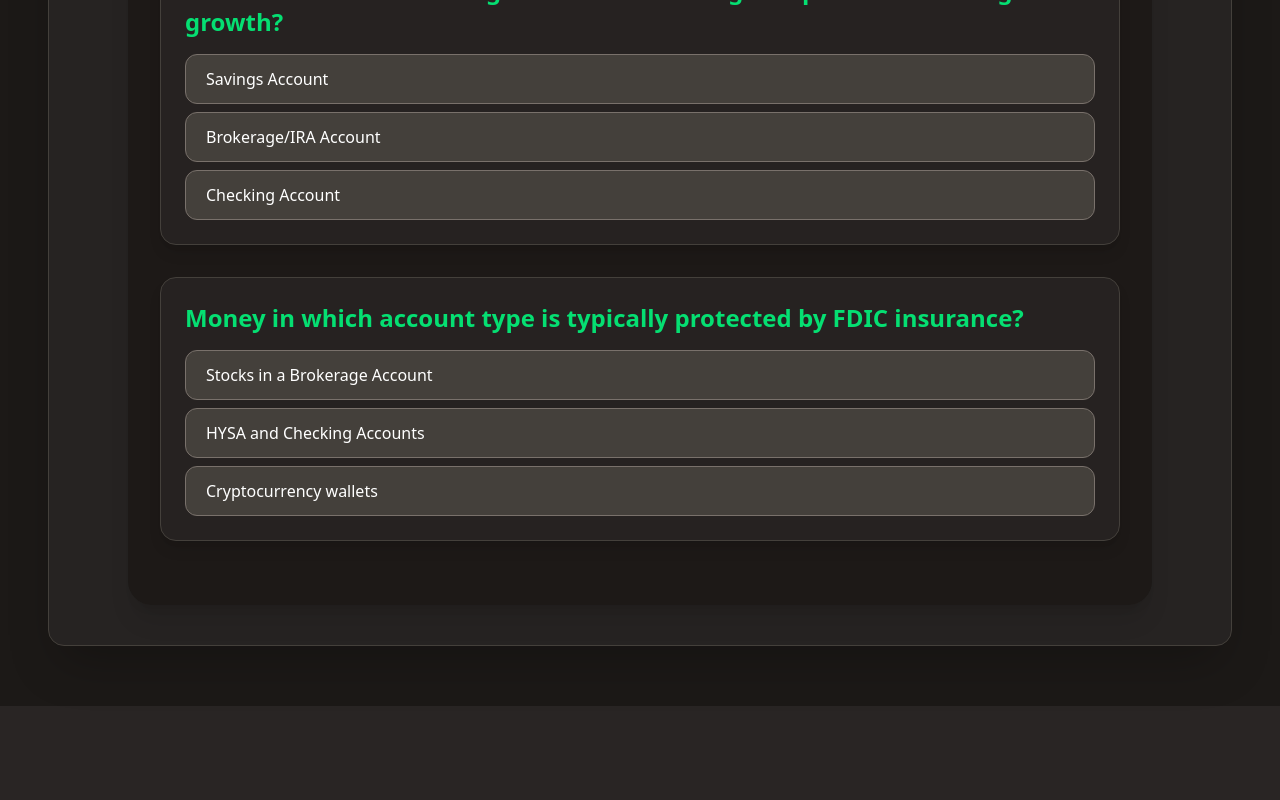
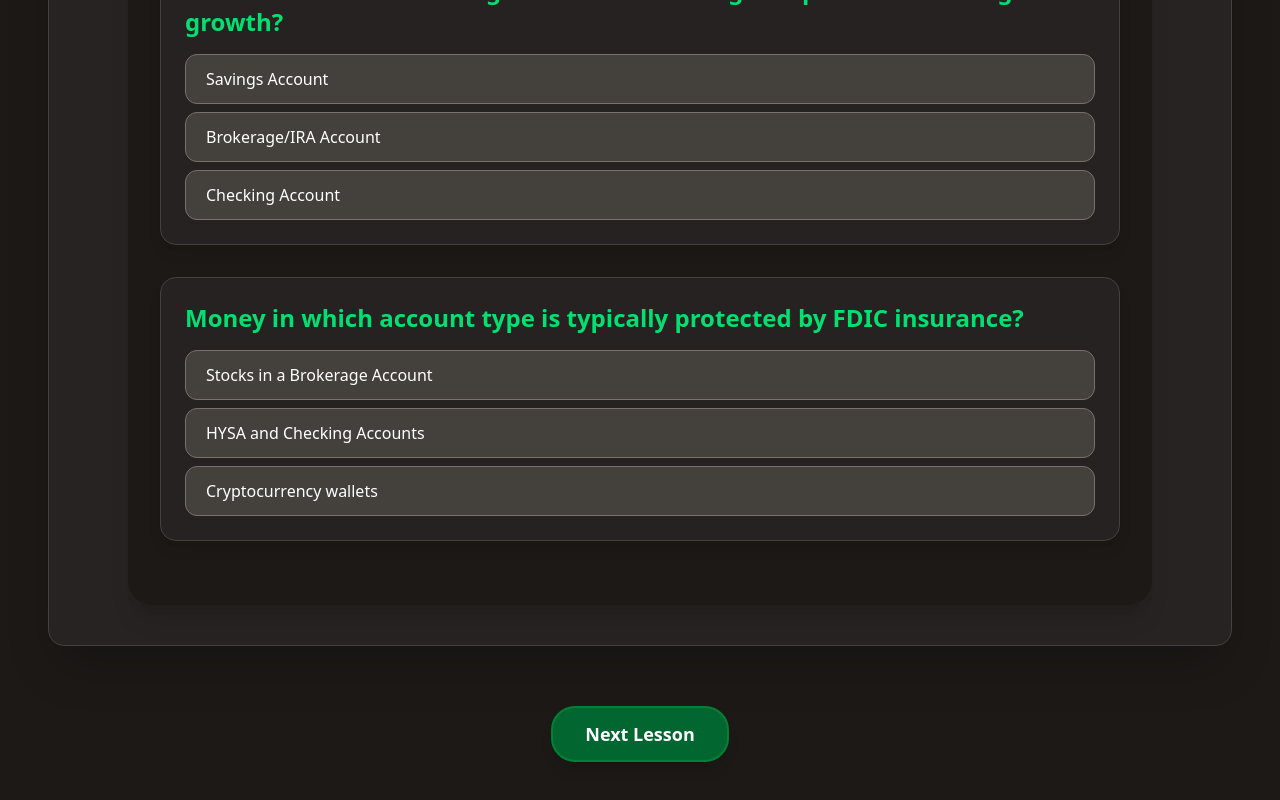
Before and after one commit to Rocco04100/react-Roccos-Finance, a React (Vite) app: page /react-Roccos-Finance/lesson/4 in a window 1280 px wide. Shown: the part 1549-2349 px from the top of the page. Before the commit the page ends 2255 px from the top, so only its background shows below. Built offline with nearby package versions, Linux system fonts and the light colour scheme.

Commit message:
Next Lesson Button

```diff
--- a/src/App.tsx
+++ b/src/App.tsx
@@ -8,6 +8,7 @@ import Card from "./components/Cards/Card";
 import SpendingSmart from "./components/Cards/Lesson2SpendingSmart";
 import EmergencyFund from "./components/Cards/Lesson3EmergencyFund";
 import BankAccounts from "./components/Cards/Lesson4BankAccounts";
+import NavBtn from "./components/NavBtn";
 
 function App() {
   const [income, setIncome] = useState("");
@@ -36,7 +37,7 @@ function App() {
         spent={spent}
         income={income}
       />
-      <div className="min-h-screen bg-stone-900 sm:px-6 mt-5 sm:my-0 md:px-12 flex flex-col items-center py-0 backdrop-blur gap-1">
+      <div className="min-h-3/4 bg-stone-900 sm:px-6 mt-5 sm:my-0 md:px-12 flex flex-col items-center py-0 backdrop-blur">
         <Routes>
           {/* -------LANDING PAGE------- */}
           <Route
@@ -117,6 +118,11 @@ function App() {
             }
           />
         </Routes>
+        <NavBtn
+          income={income}
+          spent={spent}
+          lessonList={lessonList}
+        />
       </div>
     </>
   );
--- a/src/components/Cards/Landing.tsx
+++ b/src/components/Cards/Landing.tsx
@@ -31,7 +31,11 @@ const Landing = ({ income, setIncome, spent, setSpent, saved}: Props) => {
           spent={spent}
           setSpent={setSpent}
         />
+        <h3 className="max-w-2xl text-xs sm:text-lg md:text-xl text-gray-200 text-center py-5">
+          You can use real numbers from your life or just fake ones to learn!
+        </h3>
       </div>
+
       <div className="flex w-full items-center justify-center my-10 sm:min-h-[10rem] min-h-[12rem]">
         <Transition
           show={income !== "" && spent !== ""}
@@ -51,7 +55,6 @@ const Landing = ({ income, setIncome, spent, setSpent, saved}: Props) => {
               : `You spent $${Math.abs(
                   saved
                 )} more than you earned this month. That's okay! This tool is designed to help. Let's look at the next lesson to see the breakdown.`}
-
           </h4>
         </Transition>
       </div>
--- a/src/components/Cards/Lesson4BankAccounts.tsx
+++ b/src/components/Cards/Lesson4BankAccounts.tsx
@@ -152,7 +152,7 @@ const BankAccounts = () => {
           <br />
           <ul className="list-disc list-inside">
             <li>
-              **Similar to HYSA:** MMAs are also **FDIC Insured** and offer
+              <strong>Similar to HYSA:</strong> MMAs are also <strong>FDIC Insure</strong> and offer
               competitive interest rates.
             </li>
             <li>
--- a/src/components/Cards/Lesson5CompoundInterest.tsx
+++ b/src/components/Cards/Lesson5CompoundInterest.tsx
@@ -148,7 +148,6 @@ const CompoundInterest = ({ saved }: Props) => {
                 text: "Checking account with no interest",
                 isAnswer: false,
               },
-              // Consolidated the two correct answers into one for standard quiz format
               {
                 text: "Both High-Yield Savings Accounts and Investment Accounts",
                 isAnswer: true,
--- a/src/components/NavBtn.tsx
+++ b/src/components/NavBtn.tsx
@@ -1,33 +1,51 @@
-// import React from "react";
-// // import useGuardedNavigate from "../hooks/useGuardedNavigate";
-// import { useLocation } from "react-router-dom";
+import React from "react";
+import useGuardedNavigate from "../hooks/useGuardedNavigate";
+import { useLocation } from "react-router-dom";
 
-// interface Lesson {
-//   name: string;
-//   tooltip?: string;
-//   path: string;
-// }
-// interface Props {
-//   income: string;
-//   spent: string;
-//   lessonList: Lesson[];
-// }
+interface Lesson {
+  name: string;
+  tooltip?: string;
+  path: string;
+}
+interface Props {
+  income: string;
+  spent: string;
+  lessonList: Lesson[];
+}
 
-// const NavBtn = ({income, spent}: Props) => {
-// //  const guardedNavigate = useGuardedNavigate(income, spent);
-//  const location = useLocation();
-//  const handleClick = () =>{
-//     console.log(location.pathname)
-//  }
-//   return (
-//     <div>
-//       <button
-//       className="px-6 py-3 bg-blue-600 text-white font-semibold rounded-lg shadow-md hover:bg-blue-700 hover:shadow-lg transition-all duration-200"
-//       onClick={handleClick}>
-//         Next Lesson
-//       </button>
-//     </div>
-//   );
-// };
+const NavBtn = ({ income, spent, lessonList }: Props) => {
+  const guardedNavigate = useGuardedNavigate(income, spent);
+  const location = useLocation();
+  const currentIndex = lessonList.findIndex(
+    (lesson) => lesson.path === location.pathname
+  );
+  const handleClick = () => {
+    if (currentIndex >= 0 && currentIndex < lessonList.length - 1) {
+      const nextLesson = lessonList[currentIndex + 1];
+      guardedNavigate(nextLesson.path);
+    } else {
+      console.log("This is the last lesson.");
+    }
+  };
+  return (
+    <>
+      {currentIndex < lessonList.length - 1 && (
+        <button
+          className="px-8 py-3 mb-10
+                    bg-green-800 text-white font-bold text-lg
+                    rounded-3xl
+                    shadow-lg
+                    hover:bg-green-600 hover:shadow-xl hover:scale-105
+                    transition transform duration-200 ease-out
+                    border-2 border-green-700
+                    active:scale-95 active:shadow-md
+                    cursor-pointer"
+          onClick={handleClick}>
+          Next Lesson
+        </button>
+      )}
+    </>
+  );
+};
 
-// export default NavBtn;
+export default NavBtn;
--- a/src/hooks/useGuardedNavigate.ts
+++ b/src/hooks/useGuardedNavigate.ts
@@ -3,6 +3,7 @@ import { useNavigate } from "react-router-dom";
 const useGuardedNavigate = (income: string, spent: string) => {
   const navigate = useNavigate();
   return (path: string) => {
+    window.scrollTo(0,0)
     if (income === "" || spent === "") {
       navigate("/");
       alert("Please input a monthly cost and income.");
```
Also changed, not shown: src/components/Cards/Card.tsx (line endings or trailing spaces).
